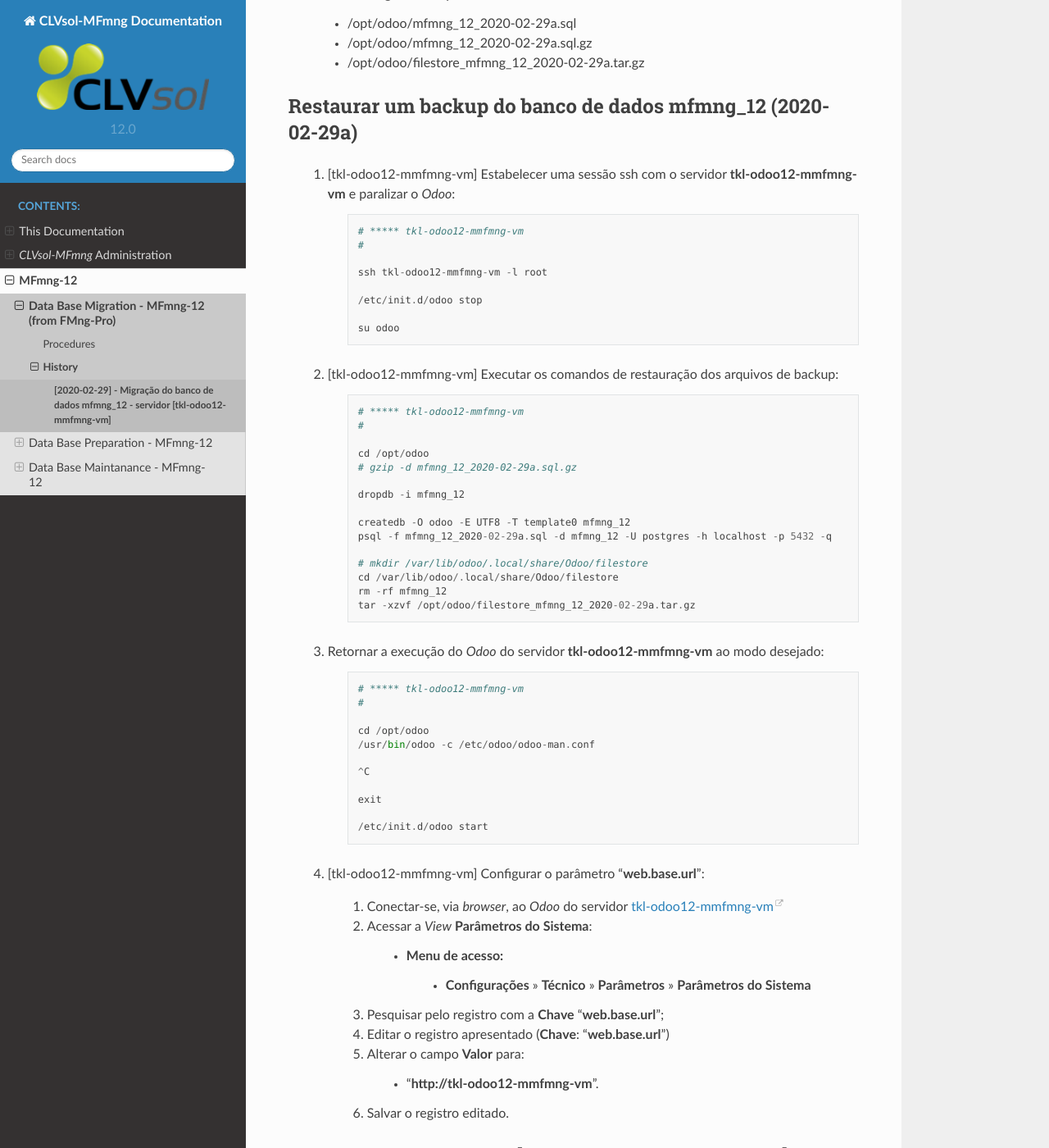
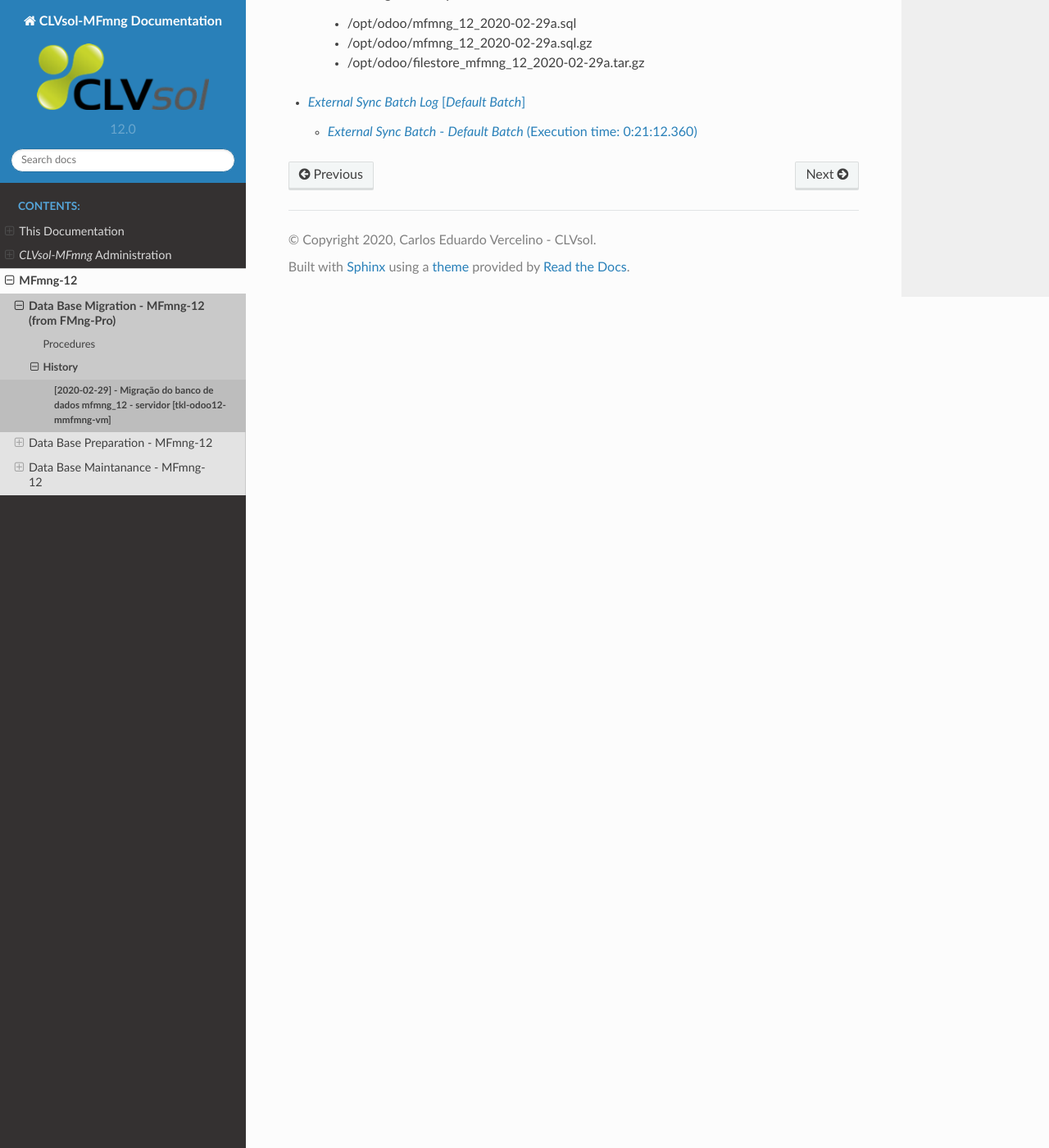
Before and after one commit to CLVsol/clvsol_mfmng_docs, a Sphinx documentation site: the page built from source/mfmng_12/db_migration/history/mfmng_12_history_001.rst, in a window 1280 px wide and 1400 px high, scrolled down 5561 px. Shown: the whole window at 82% size. Built offline with Sphinx 7.4.7 and the Read the Docs theme 2.0.0, drawn with Linux system fonts in a browser that asks for light colours; some of the changed text lies outside the part shown.

Commit message:
[IMP] source/mfmng_12/db_migration/history/mfmng_12_history_001.rst

```diff
--- a/source/mfmng_12/db_migration/history/mfmng_12_history_001.rst
+++ b/source/mfmng_12/db_migration/history/mfmng_12_history_001.rst
@@ -285,131 +285,6 @@
 .. index:: mfmng_12_2020-02-29a.sql
 .. index:: filestore_mfmng_12_2020-02-29a
 
-Restaurar um backup do banco de dados **mfmng_12** (2020-02-29a)
-----------------------------------------------------------------
-
-    #. [tkl-odoo12-mmfmng-vm] Estabelecer uma sessão ssh com o servidor **tkl-odoo12-mmfmng-vm** e paralizar o *Odoo*:
-
-        ::
-
-            # ***** tkl-odoo12-mmfmng-vm
-            #
-
-            ssh tkl-odoo12-mmfmng-vm -l root
-
-            /etc/init.d/odoo stop
-
-            su odoo
-
-    #. [tkl-odoo12-mmfmng-vm] Executar os comandos de restauração dos arquivos de backup:
-
-        ::
-
-            # ***** tkl-odoo12-mmfmng-vm
-            #
-
-            cd /opt/odoo
-            # gzip -d mfmng_12_2020-02-29a.sql.gz
-
-            dropdb -i mfmng_12
-
-            createdb -O odoo -E UTF8 -T template0 mfmng_12
-            psql -f mfmng_12_2020-02-29a.sql -d mfmng_12 -U postgres -h localhost -p 5432 -q
-
-            # mkdir /var/lib/odoo/.local/share/Odoo/filestore
-            cd /var/lib/odoo/.local/share/Odoo/filestore
-            rm -rf mfmng_12
-            tar -xzvf /opt/odoo/filestore_mfmng_12_2020-02-29a.tar.gz
-
-    #. Retornar a execução do *Odoo* do servidor **tkl-odoo12-mmfmng-vm** ao modo desejado:
-
-        ::
-
-            # ***** tkl-odoo12-mmfmng-vm
-            #
-
-            cd /opt/odoo
-            /usr/bin/odoo -c /etc/odoo/odoo-man.conf
-
-            ^C
-
-            exit
-
-            /etc/init.d/odoo start
-
-    #. [tkl-odoo12-mmfmng-vm] Configurar o parâmetro "**web.base.url**":
-
-        #. Conectar-se, via *browser*, ao *Odoo* do servidor `tkl-odoo12-mmfmng-vm <https://tkl-odoo12-mmfmng-vm>`_
-
-        #. Acessar a *View* **Parâmetros do Sistema**:
-
-            * Menu de acesso:
-                * **Configurações** » **Técnico** » **Parâmetros** » **Parâmetros do Sistema**
-
-        #. Pesquisar pelo registro com a **Chave** "**web.base.url**";
-
-        #. Editar o registro apresentado (**Chave**: "**web.base.url**")
-
-        #. Alterar o campo **Valor** para:
-
-            * "**http://tkl-odoo12-mmfmng-vm**".
-
-        #. Salvar o registro editado.
-
-Atualizar o(s) módulo(s) [clv_mfile, clv_mfile_mfmng] (2020-02-29)
-------------------------------------------------------------------
-
-    #. [tkl-odoo12-mmfmng-vm] Lista de Módulos:
-
-        * clv_mfile
-        * clv_mfile_mfmng
-
-    #. [tkl-odoo12-mmfmng-vm] **Executar** a atualização do(s) Módulo(s):
-
-        #. Estabelecer uma sessão ssh (session 1) com o servidor **tkl-odoo12-mmfmng-vm** e executar o *Odoo* no modo manual:
-
-            ::
-
-                # ***** tkl-odoo12-mmfmng-vm (session 1)
-                #
-
-                ssh tkl-odoo12-mmfmng-vm -l root
-
-                /etc/init.d/odoo stop
-
-                su odoo
-                cd /opt/odoo
-                /usr/bin/odoo -c /etc/odoo/odoo-man.conf
-
-        #. Estabelecer uma sessão ssh (session 2) com o servidor **tkl-odoo12-mmfmng-vm** e executar o **install.py**:
-
-            ::
-
-                # ***** tkl-odoo12-mmfmng-vm (session 2)
-                #
-
-                ssh tkl-odoo12-mmfmng-vm -l odoo
-
-                cd /opt/odoo/clvsol_clvhealth_jcafb/project
-
-                python3 install.py --super_user_pw "***" --admin_user_pw "***" --data_admin_user_pw "***" --db "clvhealth_jcafb_2020" - m clv_mfile
-
-        #. Retornar a execução do *Odoo* do servidor **tkl-odoo12-mmfmng-vm** ao modo desejado:
-
-            ::
-
-                # ***** tkl-odoo12-mmfmng-vm (session 1)
-                #
-
-                cd /opt/odoo
-                /usr/bin/odoo -c /etc/odoo/odoo-man.conf
-
-                ^C
-
-                exit
-
-                /etc/init.d/odoo start
-
 .. toctree::
    :maxdepth: 2
 
```
